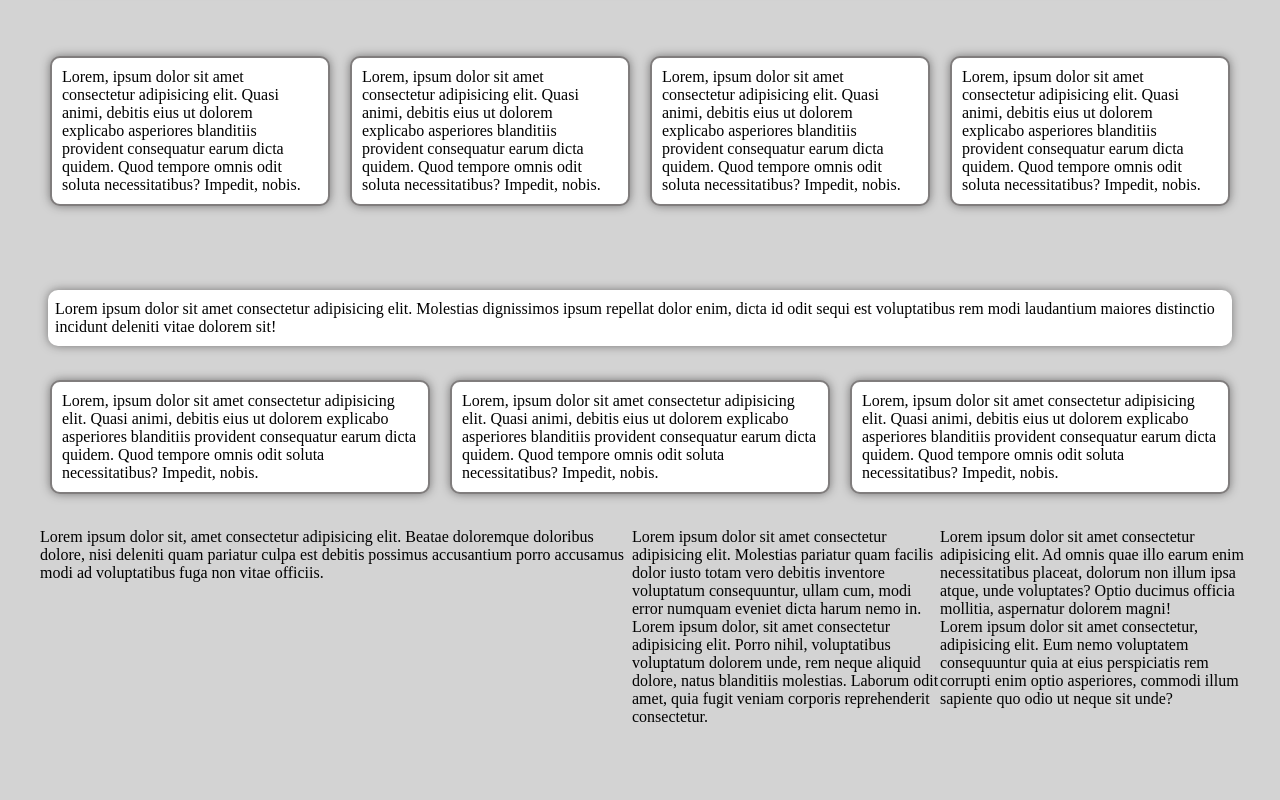
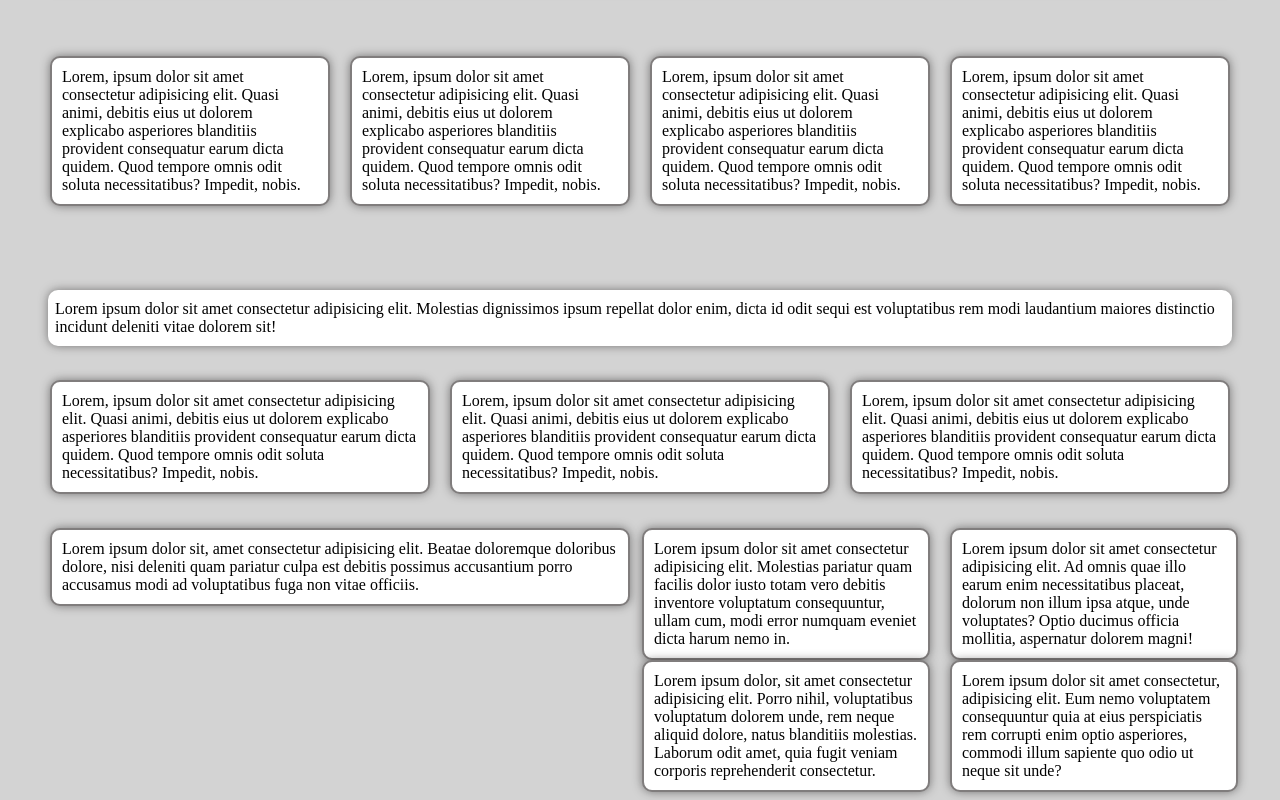
Before and after one commit to AigerimAkmatalieva/01.12.21, a plain HTML site: page index.html in a window 1280 px wide. Shown: the part 392-1192 px from the top of the page. Before the commit the page ends 1126 px from the top, so only its background shows below. Drawn offline with Linux system fonts and the light colour scheme.

Commit message:
index.html

```diff
--- a/index.html
+++ b/index.html
@@ -173,24 +173,34 @@
 
   <div class="container">
     <div class="row">
-      <div class="col-6">Lorem ipsum dolor sit, amet consectetur adipisicing elit. Beatae doloremque doloribus dolore,
+      <div class="col-6">
+        <div class="card4">Lorem ipsum dolor sit, amet consectetur adipisicing elit. Beatae doloremque doloribus dolore,
           nisi deleniti quam pariatur culpa est debitis possimus accusantium porro accusamus modi ad voluptatibus fuga
           non vitae officiis.</div>
+      </div>
       <div class="col-6">
         <div class="row">
           <div class="col-6">
+            <div class="card4">
               Lorem ipsum dolor sit amet consectetur adipisicing elit. Molestias pariatur quam facilis
               dolor iusto totam vero debitis inventore voluptatum consequuntur, ullam cum, modi error numquam eveniet
               dicta harum nemo in.</div>
-          <div class="col-6">Lorem ipsum dolor sit amet consectetur adipisicing elit. Ad omnis quae illo earum enim
+          </div>
+          <div class="col-6">
+            <div class="card4">Lorem ipsum dolor sit amet consectetur adipisicing elit. Ad omnis quae illo earum enim
               necessitatibus placeat, dolorum non illum ipsa atque, unde voluptates? Optio ducimus officia mollitia,
               aspernatur dolorem magni!</div>
-          <div class="col-6">Lorem ipsum dolor, sit amet consectetur adipisicing elit. Porro nihil, voluptatibus
+          </div>
+          <div class="col-6">
+            <div class="card4">Lorem ipsum dolor, sit amet consectetur adipisicing elit. Porro nihil, voluptatibus
               voluptatum dolorem unde, rem neque aliquid dolore, natus blanditiis molestias. Laborum odit amet, quia
               fugit veniam corporis reprehenderit consectetur.</div>
-          <div class="col-6">Lorem ipsum dolor sit amet consectetur, adipisicing elit. Eum nemo voluptatem
+          </div>
+          <div class="col-6">
+            <div class="card4">Lorem ipsum dolor sit amet consectetur, adipisicing elit. Eum nemo voluptatem
               consequuntur quia at eius perspiciatis rem corrupti enim optio asperiores, commodi illum sapiente quo odio
               ut neque sit unde?</div>
+          </div>
         </div>
       </div>
     </div>
```
Lines whose indentation alone changed are shown as unchanged.
